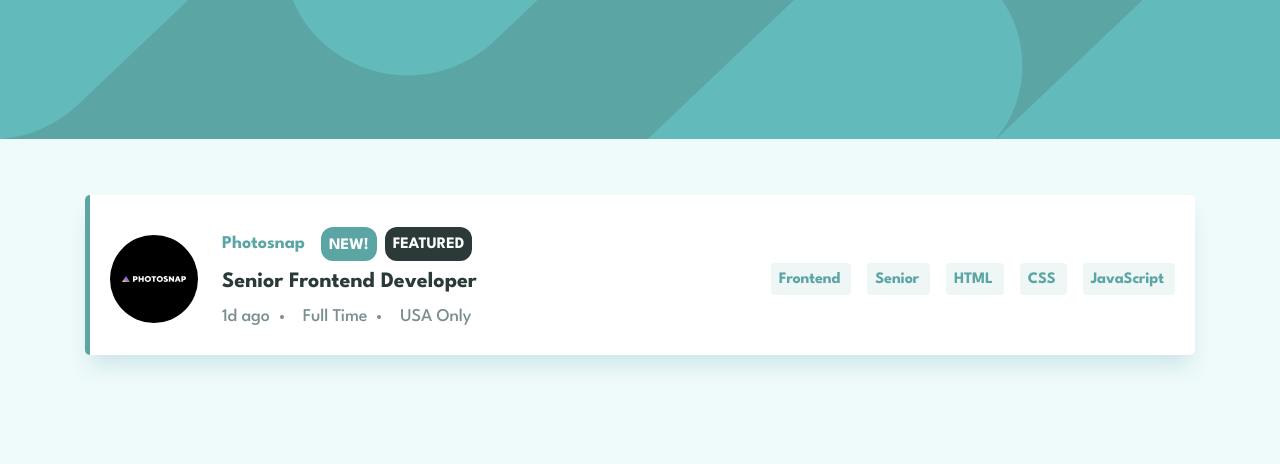
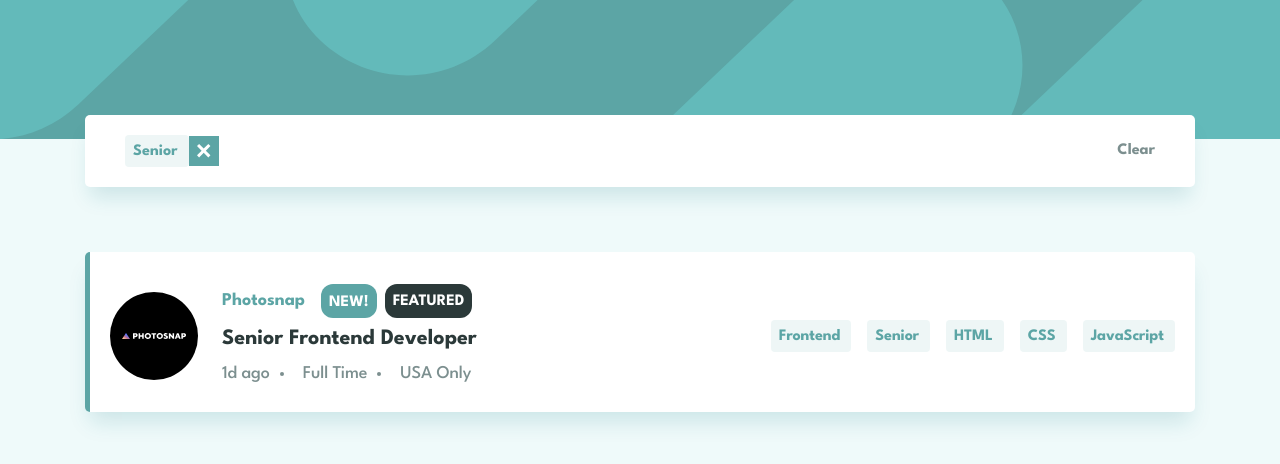
Before and after one commit to lomsadze123/job-listing-with-filtering, a React (Vite) app: page / in a window 1280 px wide. Both pictures are taken after a click on the element "Senior". Shown: the top 464 px of the page. Built offline with nearby package versions, Linux system fonts and the light colour scheme.

Commit message:
job-listing-with-filtering

```diff
--- a/src/App.tsx
+++ b/src/App.tsx
@@ -3,10 +3,10 @@ import Picture from "./components/Picture";
 
 function App() {
   return (
-    <div>
+    <>
       <Picture />
       <Jobs />
-    </div>
+    </>
   );
 }
 
--- a/src/components/Filter.tsx
+++ b/src/components/Filter.tsx
@@ -1,35 +1,81 @@
 import remove from "../assets/icon-remove.svg";
 
-const Filter = () => {
+interface Types {
+  filter: string[];
+  filterRole: string;
+  filterLevel: string;
+  filterTool: string[];
+  handleClear: (filters: string) => void;
+  setChoice: (value: boolean) => void;
+}
+
+const Filter = ({
+  filter,
+  filterRole,
+  filterLevel,
+  filterTool,
+  setChoice,
+  handleClear,
+}: Types) => {
   return (
     <div className="relative mt-[-55px] left-0 bg-white bottom-[25px] flex justify-between w-full py-5 pl-[19px] pr-[25px] rounded-[5px] shadow-custom lg:px-10">
-      <div className="flex flex-wrap gap-4">
-        <div className="flex items-center">
-          <h4 className="pt-[5px] pr-[11px] pb-[3px] pl-2 bg-[#5CA5A5] bg-opacity-10 rounded text-[#5CA5A5]">
-            HTML
-          </h4>
-          <img
-            className="bg-[#5CA5A5] p-2 cursor-pointer hover:bg-[#2B3939]"
-            src={remove}
-            alt="remove icon"
+      <div
+        className="flex flex-wrap gap-4"
+        onClick={(e) => {
+          if (e.currentTarget.childElementCount <= 1) {
+            setChoice(false);
+          }
+        }}
+      >
+        {filterRole && (
+          <FilterTag
+            text={filterRole}
+            onClear={() => handleClear("filterRole")}
           />
-        </div>
-        <div className="flex items-center">
-          <h4 className="pt-[5px] pr-[11px] pb-[3px] pl-2 bg-[#5CA5A5] bg-opacity-10 rounded text-[#5CA5A5]">
-            Javascript
-          </h4>
-          <img
-            className="bg-[#5CA5A5] p-2 cursor-pointer hover:bg-[#2B3939]"
-            src={remove}
-            alt="remove icon"
+        )}
+        {filterLevel && (
+          <FilterTag
+            text={filterLevel}
+            onClear={() => handleClear("filterLevel")}
           />
-        </div>
+        )}
+        {filter.map((i, index) => (
+          <FilterTag key={index} text={i} onClear={() => handleClear(i)} />
+        ))}
+        {filterTool.map((i, index) => (
+          <FilterTag key={index} text={i} onClear={() => handleClear(i)} />
+        ))}
       </div>
-      <button className="text-[#7C8F8F] hover:text-[#5CA5A5] hover:underline ">
+      <button
+        onClick={() => handleClear("")}
+        className="text-[#7C8F8F] hover:text-[#5CA5A5] hover:underline "
+      >
         Clear
       </button>
     </div>
   );
 };
 
+const FilterTag = ({
+  text,
+  onClear,
+}: {
+  text: string;
+  onClear: () => void;
+}) => {
+  return (
+    <div className="flex items-center">
+      <h4 className="pt-[5px] pr-[11px] pb-[3px] pl-2 bg-[#5CA5A5] bg-opacity-10 rounded text-[#5CA5A5]">
+        {text}
+      </h4>
+      <img
+        onClick={onClear}
+        className="bg-[#5CA5A5] p-2 cursor-pointer hover:bg-[#2B3939]"
+        src={remove}
+        alt="remove icon"
+      />
+    </div>
+  );
+};
+
 export default Filter;
--- a/src/components/Jobs.tsx
+++ b/src/components/Jobs.tsx
@@ -10,29 +10,61 @@ const Jobs = () => {
   const [filterTool, setFilterTool] = useState<string[]>([]);
 
   const handleChoose = (languages: string) => {
+    setChoice(true);
     if (!filter.includes(languages)) {
       setFilter([...filter, languages]);
     }
   };
 
   const handleFilterRole = (role: string) => {
+    setChoice(true);
     setFilterRole(role);
   };
 
   const handleFilterLevel = (level: string) => {
+    setChoice(true);
     setFilterLevel(level);
   };
 
   const handleFilterTool = (item: string) => {
+    setChoice(true);
     if (!filterTool.includes(item)) {
       setFilterTool([...filterTool, item]);
-      console.log(item);
+    }
+  };
+
+  const handleClear = (filterToRemove: string) => {
+    if (filterToRemove === "") {
+      setFilterRole("");
+      setFilterLevel("");
+      setFilter([]);
+      setFilterTool([]);
+      setChoice(false);
+    } else if (filterToRemove === "filterRole") {
+      setFilterRole("");
+    } else if (filterToRemove === "filterLevel") {
+      setFilterLevel("");
+    } else {
+      if (filter.includes(filterToRemove)) {
+        setFilter(filter.filter((item) => item !== filterToRemove));
+      } else if (filterTool.includes(filterToRemove)) {
+        setFilterTool(filterTool.filter((item) => item !== filterToRemove));
+      }
     }
   };
 
   return (
     <main className="px-6 mx-auto my-14 flex flex-col gap-10 max-w-[1110px] lg:px-0">
-      {choice && <Filter />}
+      {choice && (
+        <Filter
+          filter={filter}
+          filterRole={filterRole}
+          filterLevel={filterLevel}
+          filterTool={filterTool}
+          handleClear={handleClear}
+          setChoice={setChoice}
+        />
+      )}
       {Data.map(
         (data) =>
           (filter.length === 0 ||
```
Also changed, not shown: 1 other file (tests, documents, lock files or other folders).
